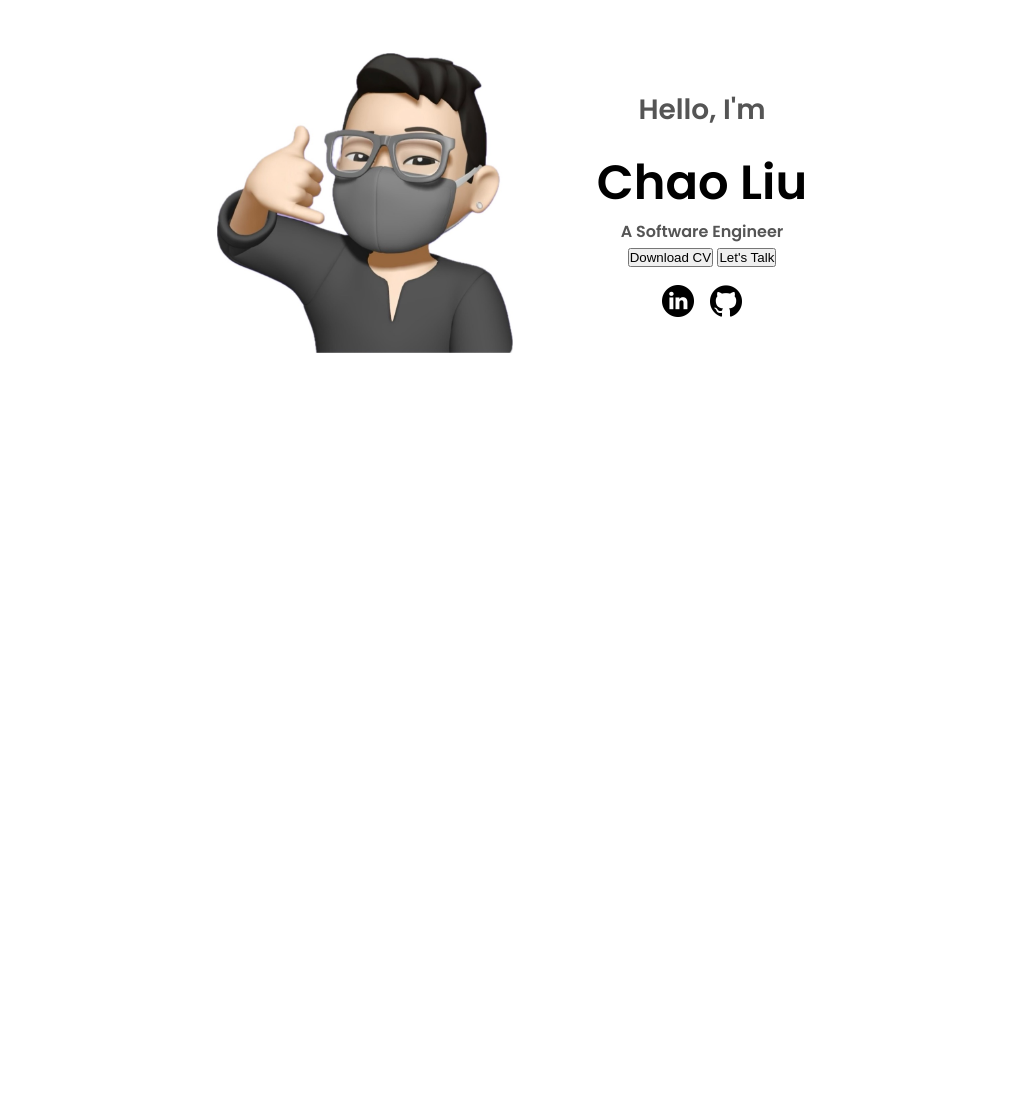
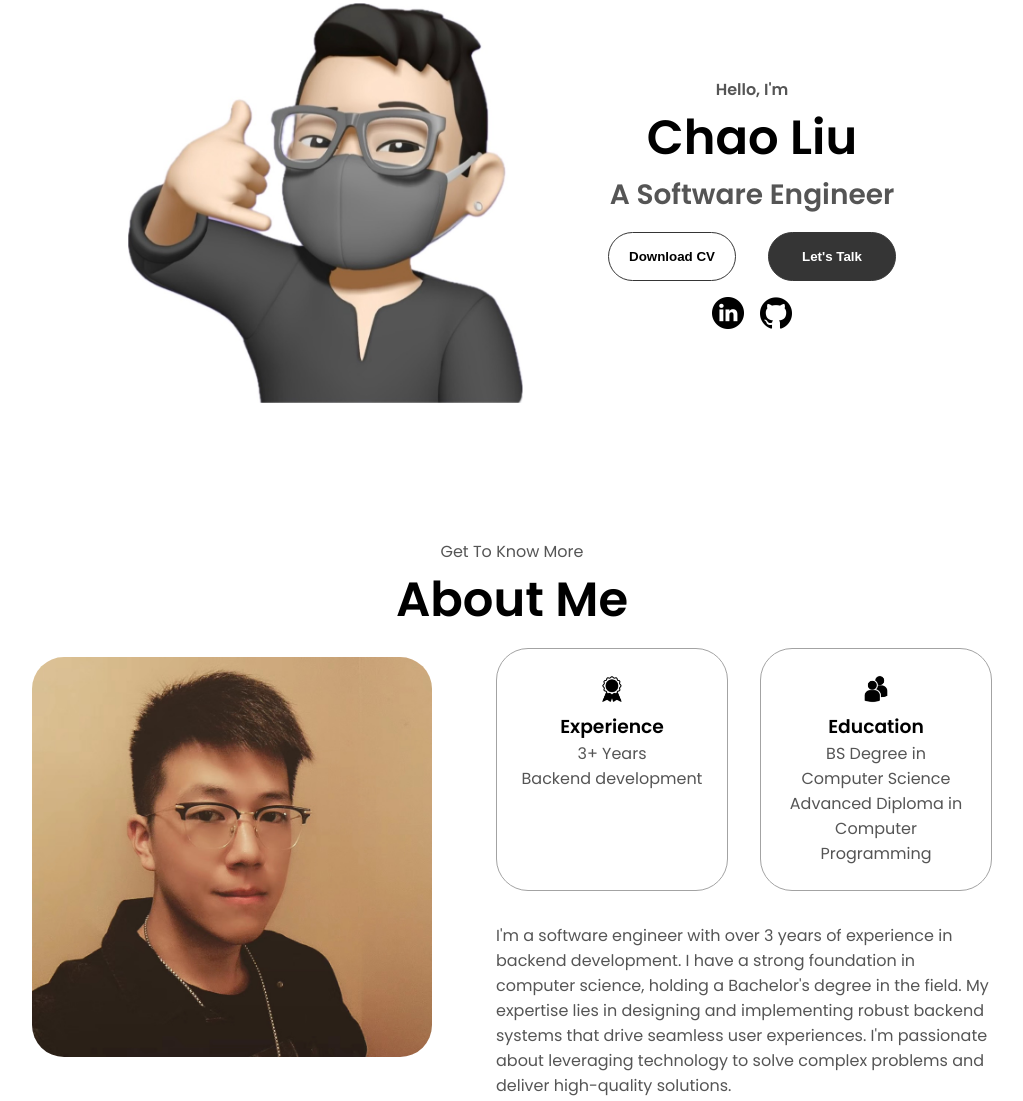
Before and after one commit to JackLiu00331/JackLiu00331.github.io, a plain HTML site: page index.html in a window 1280 px wide. Shown: the part 269-1370 px from the top of the page, without its empty margins (128-1151 px from the left). Before the commit the page ends 800 px from the top, so only its background shows below. Drawn offline with Linux system fonts and the light colour scheme.

```diff
--- a/index.html
+++ b/index.html
@@ -46,7 +46,7 @@
         <div class="btn-container">
           <button
             class="btn btn-color-2"
-            onclick="window.open('./assets/resume-example.pdf')">
+            onclick="window.open('./assets/resume.pdf')">
             Download CV
           </button>
           <button
@@ -69,6 +69,57 @@
         </div>
       </div>
     </section>
+    <section id="about">
+      <p class="section__text__p1">Get To Know More</p>
+      <h1 class="title">About Me</h1>
+      <div class="section-container">
+        <div class="section__pic-container">
+          <img
+            src="./assets/about-pic.jpeg"
+            alt="Profile Picture"
+            class="about-pic" />
+        </div>
+        <div class="about-details-container">
+          <div class="about-container">
+            <div class="details-container">
+              <img
+                src="./assets/experience.png"
+                alt="experience icon"
+                class="icon" />
+              <h3>Experience</h3>
+              <p>3+ Years <br />Backend development</p>
+            </div>
+            <div class="details-container">
+              <img
+                src="./assets/education.png"
+                alt="education icon"
+                class="icon" />
+              <h3>Education</h3>
+              <p>
+                BS Degree in Computer Science <br />Advanced Diploma in Computer
+                Programming
+              </p>
+            </div>
+          </div>
+          <div class="text-container">
+            <p>
+              I'm a software engineer with over 3 years of experience in backend
+              development. I have a strong foundation in computer science,
+              holding a Bachelor's degree in the field. My expertise lies in
+              designing and implementing robust backend systems that drive
+              seamless user experiences. I'm passionate about leveraging
+              technology to solve complex problems and deliver high-quality
+              solutions.
+            </p>
+          </div>
+        </div>
+      </div>
+      <img
+        src="./assets/arrow.png"
+        alt="Arrow Icon"
+        class="icon arrow"
+        onclick="location.href='./#experience'" />
+    </section>
     <script src="script.js"></script>
   </body>
 </html>
--- a/style.css
+++ b/style.css
@@ -169,8 +169,8 @@
 
 .section__pic-container {
   display: flex;
-  width: 300px;
-  height: 300px;
+  width: 450px;
+  height: 450px;
   margin: auto 0;
 }
 
@@ -186,7 +186,7 @@
 .section__text__p1 {
   text-align: center;
 }
-.section__text__p1 {
+.section__text__p2 {
   font-size: 1.75rem;
   margin-bottom: 1rem;
 }
@@ -208,3 +208,103 @@
   cursor: pointer;
   height: 2rem;
 }
+
+/* Buttons */
+.btn-container {
+  display: flex;
+  justify-content: center;
+  gap: 1rem;
+}
+
+.btn {
+  font-weight: 600;
+  transition: all 0.3s ease;
+  padding: 1rem;
+  width: 8rem;
+  border-radius: 2rem;
+}
+
+.btn-color-1,
+.btn-color-2 {
+  border: rgb(53, 53, 53) 0.1rem solid;
+}
+
+.btn-color-1:hover,
+.btn-color-2:hover {
+  cursor: pointer;
+}
+
+.btn-color-1,
+.btn-color-2:hover {
+  background: rgb(53, 53, 53);
+  color: white;
+}
+
+.btn-color-1:hover {
+  background: rgb(0, 0, 0);
+}
+
+.btn-color-2 {
+  background: none;
+}
+
+.btn-color-2:hover {
+  border: rgb(255, 255, 255) 0.1rem solid;
+}
+
+.btn-container {
+  gap: 2rem;
+}
+
+/* About section */
+
+#about {
+  position: relative;
+}
+
+.about-container {
+  gap: 2rem;
+  margin-bottom: 2rem;
+  margin-top: 2rem;
+}
+
+.about-details-container {
+  justify-content: center;
+  flex-direction: column;
+}
+
+.about-container,
+.about-details-container {
+  display: flex;
+}
+
+.about-pic {
+  border-radius: 2rem;
+}
+
+.arrow {
+  position: absolute;
+  right: -5rem;
+  bottom: 2.5rem;
+}
+
+.details-container {
+  padding: 1.5rem;
+  flex: 1;
+  background: white;
+  border-radius: 2rem;
+  border: rgb(53, 53, 53) 0.1rem solid;
+  border-color: rgb(163, 163, 163);
+  text-align: center;
+}
+
+.section-container {
+  gap: 4rem;
+  height: 60%;
+}
+
+.section__pic-container {
+  height: 400px;
+  width: 400px;
+  margin: auto 0;
+}
```
Also changed, not shown: 2 other files.
